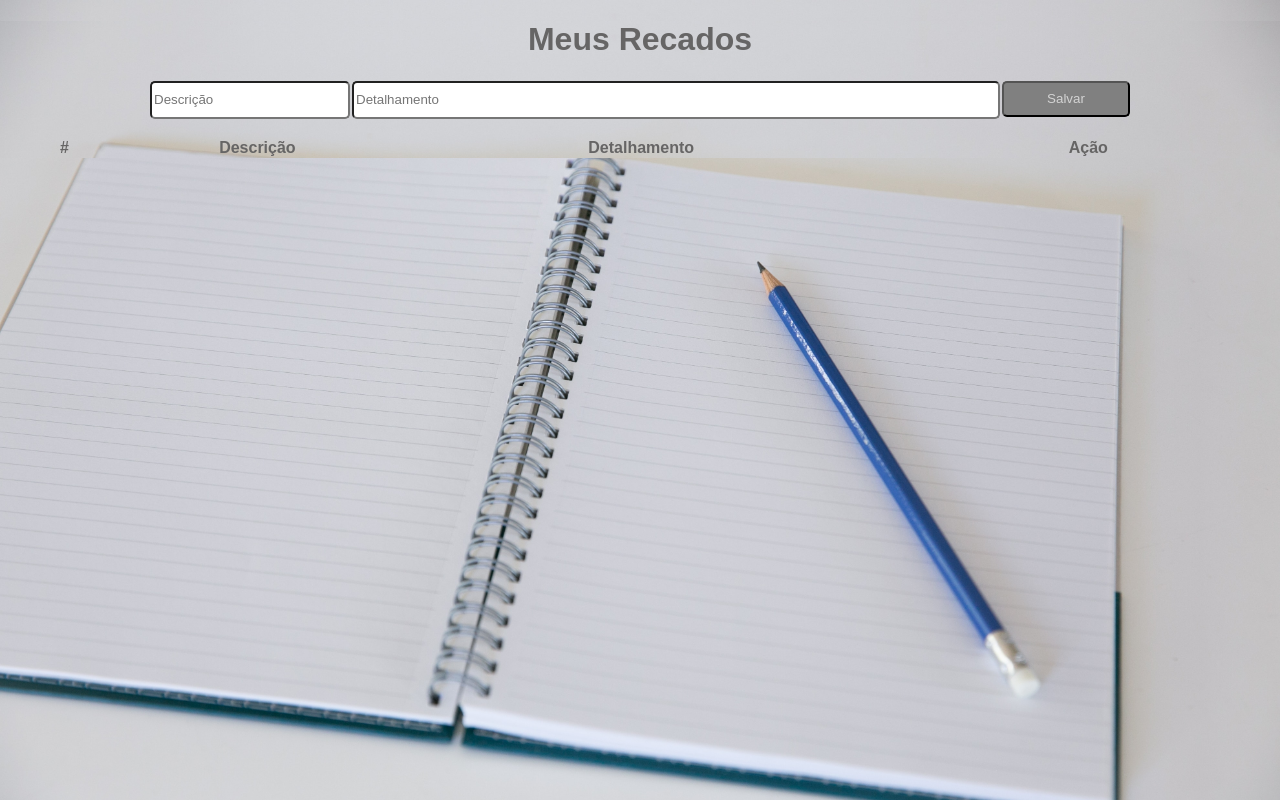
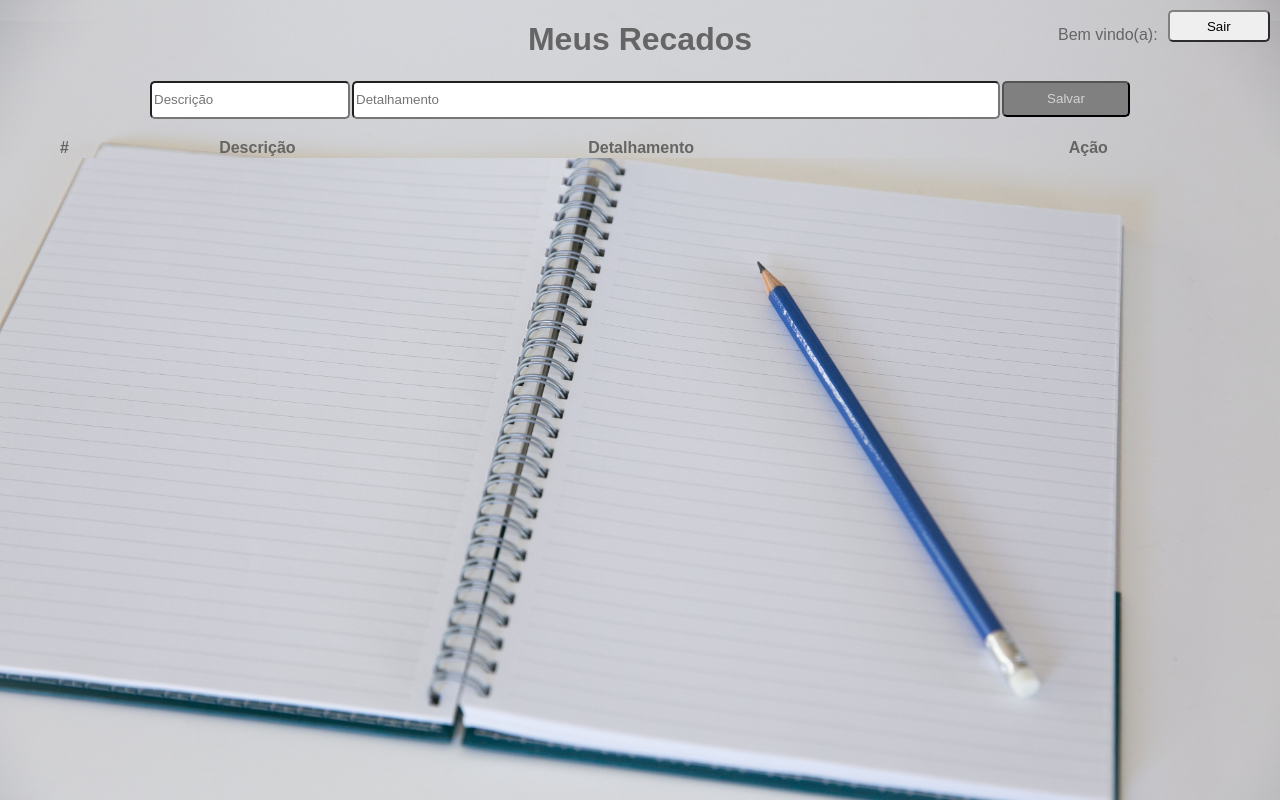
Before and after one commit to FabioLuz87/scrapbook-system, a plain HTML site: page message.html in a window 1280 px wide. Drawn offline with Linux system fonts and the light colour scheme.

Commit message:
included logout button

```diff
--- a/CSS/styleMessages.css
+++ b/CSS/styleMessages.css
@@ -82,8 +82,22 @@ tr:nth-child(even) {background-color:lightgray;}
     font-size: large;
 }
 
-.green{
+.gray{
     background-color: lightgray;
     color:  rgb(102, 101, 101);
     font-size: large;
 }
+
+
+.superiorRigth{
+    position: absolute;
+    top: 10px;
+    right: 10px;
+    display: flex;
+    flex-direction: row;
+}
+
+#exit{
+    padding: 1px;
+    margin-left: 10px;
+}
--- a/javascript/message.js
+++ b/javascript/message.js
@@ -2,8 +2,16 @@ const currentUser = getInSS('currentUser');
 const btnSaveMessage = document.getElementById('save-message');
 const description = document.getElementById('description');
 const detail = document.getElementById('detail');
+const textUser = document.getElementById('userText')
 let actionEdit = false;
 let indexTOEdition = 0;
+
+textUser.innerHTML = `Bem vindo(a): ${currentUser}`;
+
+const exit = () =>{
+    saveSS('currentUser', '');
+    document.location.href ="../index.html"
+}
 
 const getMessagesUser = () => {
     const userList = getInLS('contas');
@@ -28,7 +36,7 @@ const loadTable = () => {
             <td class="detail_column">${message.detail}</td>
             <td class="buttons_column">
                 <button type="button" onclick="deleteMessage(${index})" class="button red ">Apagar</button>
-                <button type="button" onclick="editMessage(${index})" class="button green">Editar</button>
+                <button type="button" onclick="editMessage(${index})" class="button gray">Editar</button>
             </td>
         `;
         tBody.appendChild(tr);
--- a/message.html
+++ b/message.html
@@ -30,5 +30,10 @@
 
         </tbody>
     </table>
+
+    <div class="superiorRigth">
+        <p id="userText"></p>
+        <button id="exit" class="button" onclick="exit()">Sair</button>
+    </div>
 </body>
 </html>
```
